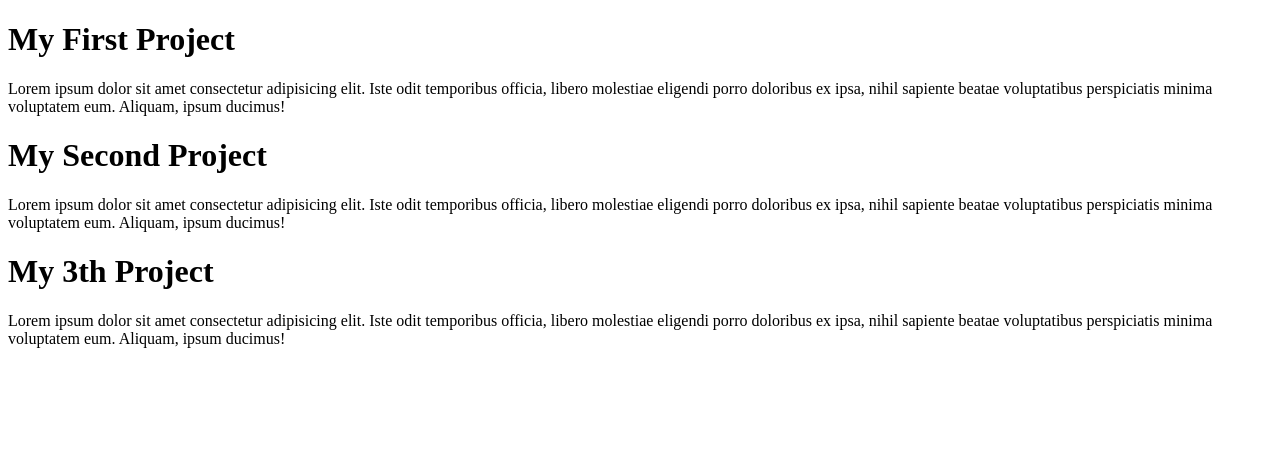
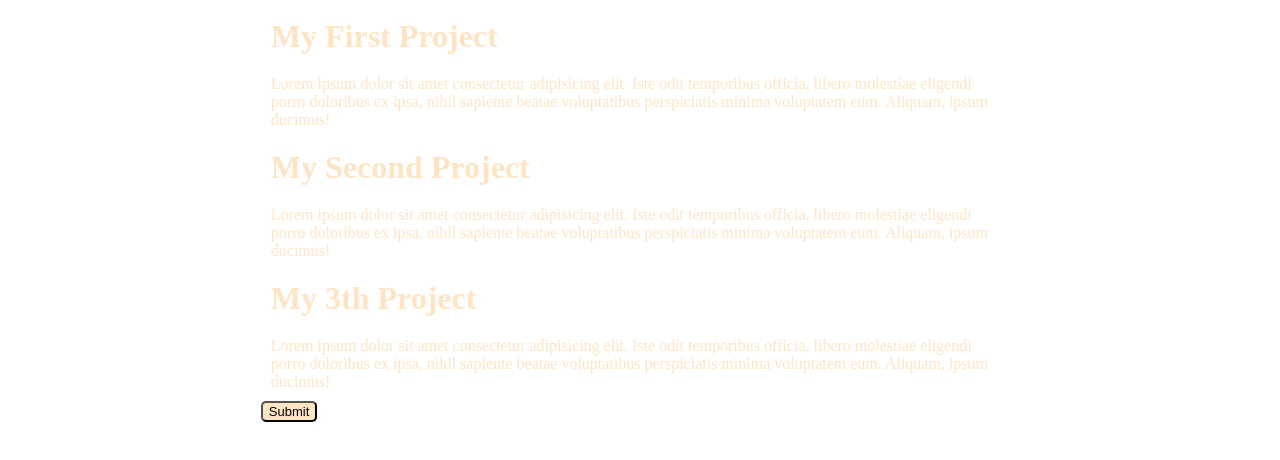
Before and after one commit to MD-Nayeem909/My-first-github-repo, a plain HTML site: page index.html in a window 1280 px wide. Drawn offline with Linux system fonts and the light colour scheme.

Commit message:
first commit

```diff
--- a/Style/style.css
+++ b/Style/style.css
@@ -1,5 +1,12 @@
-.First Project h1{
+h1,p {
     color: bisque;
-    margin: auto;
-    padding: 40%;
+    margin: 0% 20% 0%;
+    padding: 10px;
 }
+button {
+    font-size: 13px;
+    margin: 0% 20% 0%;
+    background-color: bisque;
+    border-radius: 5px;
+    border-top: 60%;
+}
--- a/index.html
+++ b/index.html
@@ -4,9 +4,10 @@
     <meta charset="UTF-8">
     <meta name="viewport" content="width=device-width, initial-scale=1.0">
     <title>My First GitHub Repo</title>
+    <link rel="stylesheet" href="Style/style.css">
 </head>
 <body>
-    <div class="First Project">
+    <div>
     <h1>My First Project</h1>
     <p>Lorem ipsum dolor sit amet consectetur adipisicing elit. Iste odit temporibus officia, libero molestiae eligendi porro doloribus ex ipsa, nihil sapiente beatae voluptatibus perspiciatis minima voluptatem eum. Aliquam, ipsum ducimus!</p>
     </div>
@@ -18,5 +19,8 @@
     <h1>My 3th Project</h1>
     <p>Lorem ipsum dolor sit amet consectetur adipisicing elit. Iste odit temporibus officia, libero molestiae eligendi porro doloribus ex ipsa, nihil sapiente beatae voluptatibus perspiciatis minima voluptatem eum. Aliquam, ipsum ducimus!</p>
     </div>
+    <div>
+        <button type="submit">Submit</button>
+    </div>
 </body>
 </html>
```
